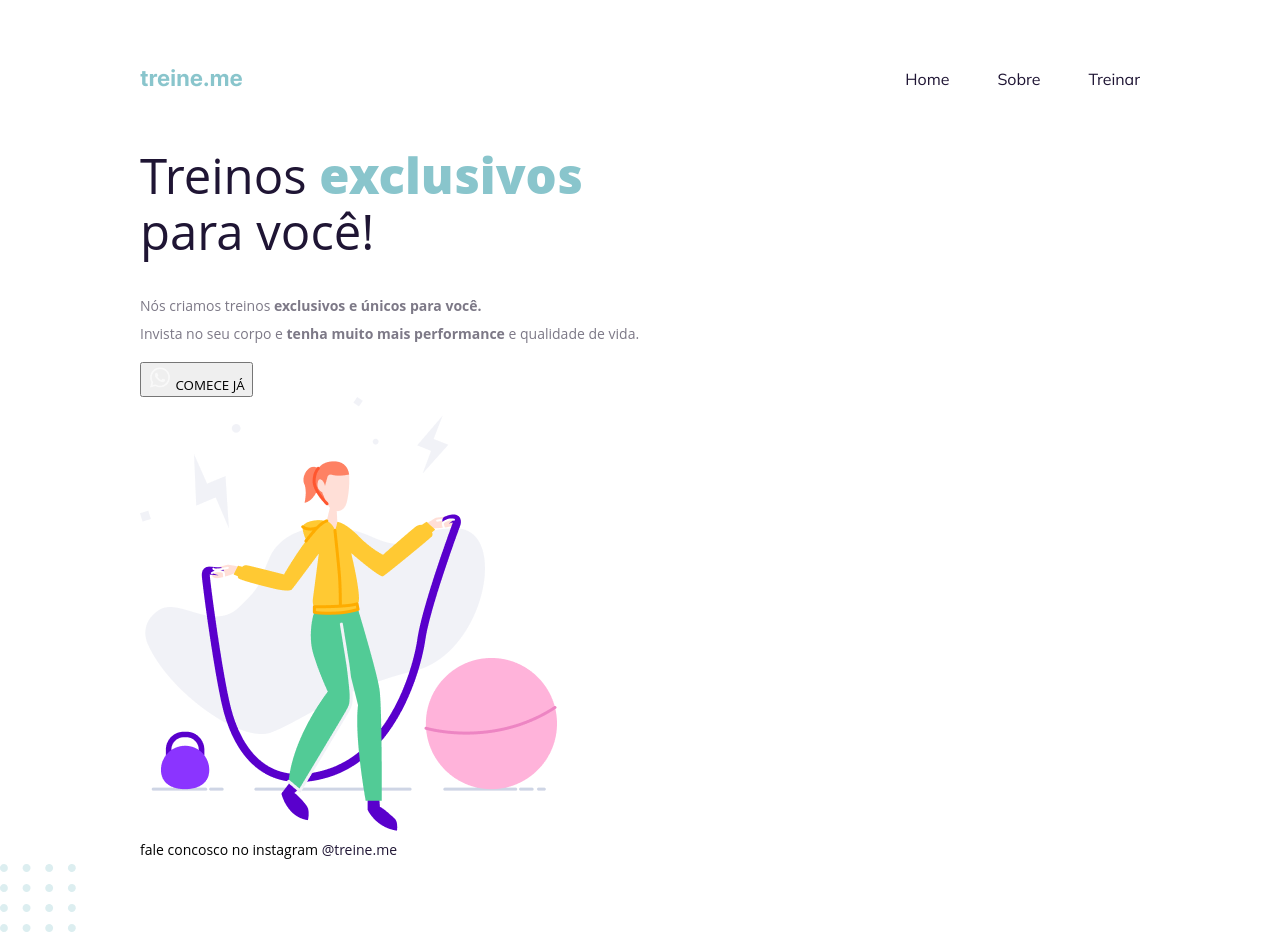
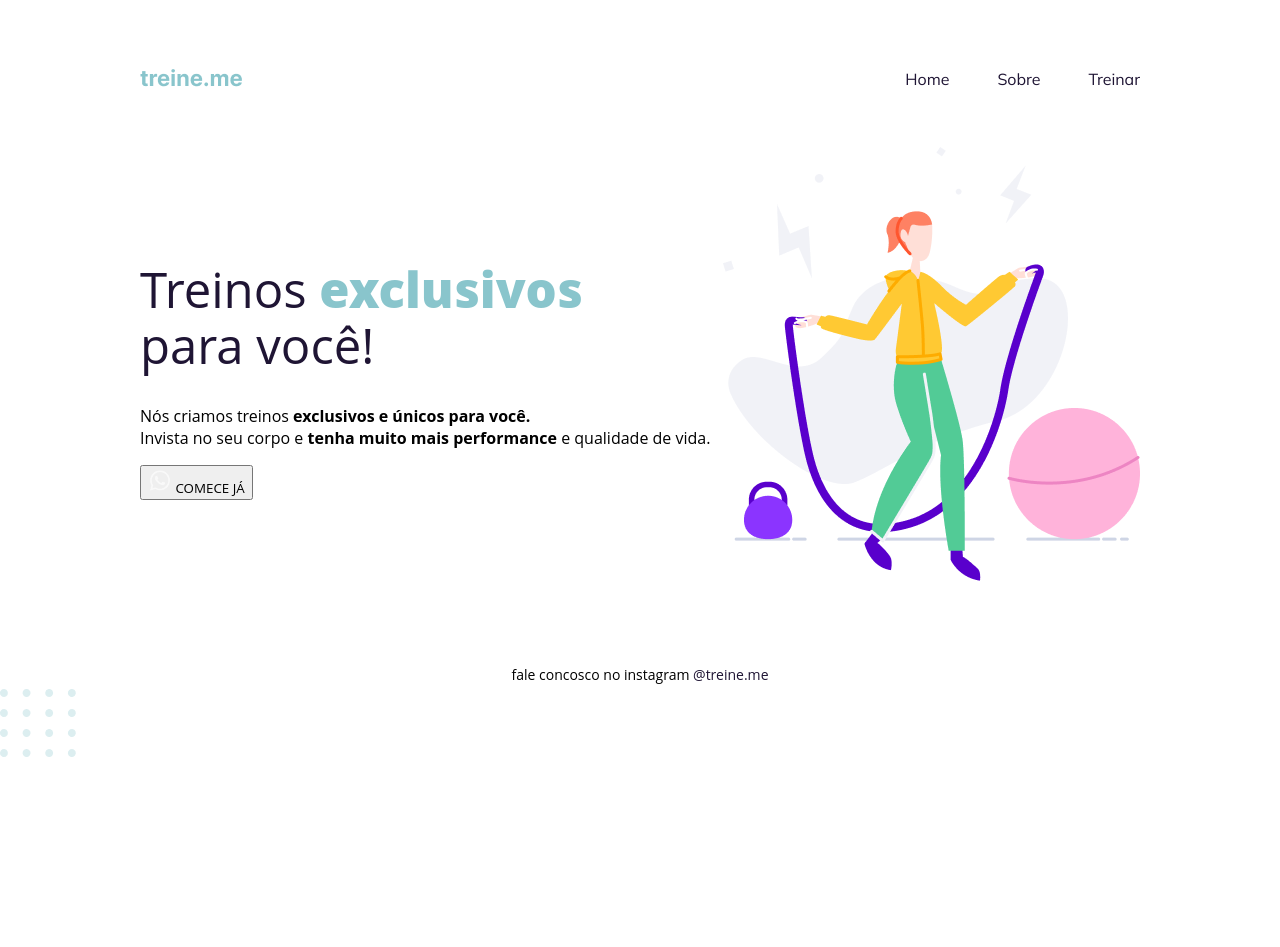
Before and after one commit to Sr-cheikh/Explorer-projeto-02, a plain HTML site: page index.html in a window 1280 px wide. After the commit the page ends 800 px from the top, so only its background shows below. Drawn offline with Linux system fonts and the light colour scheme.

Commit message:
alinhado os elementos

```diff
--- a/style.css
+++ b/style.css
@@ -39,6 +39,11 @@ ul li a:hover{
 h1 ul{
     font-family: "Mulish", sans-serif;
 }
+main{
+    display: flex;
+    align-items: center;
+    justify-content: space-between;
+}
 
 h1{
     font-size: 49px;
@@ -56,10 +61,12 @@ h1 span{
     font-weight: 800;
 }
 
-p {
+#text p {
     font-size: 14px;
     line-height: 28px;
     color: #7D7987;
+
+    margin: 40px 0;
 }
 
 button{
@@ -71,6 +78,9 @@ footer{
     font-size: 14px;
     line-height: 28px;
 
+    text-align: center;
+
+    margin-top: 80px;
 }
 
 footer a{
```
